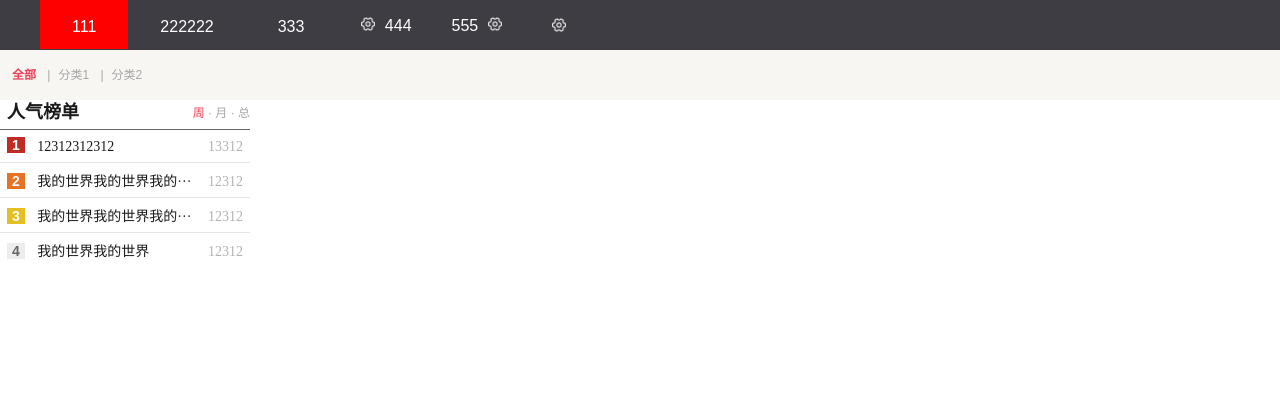
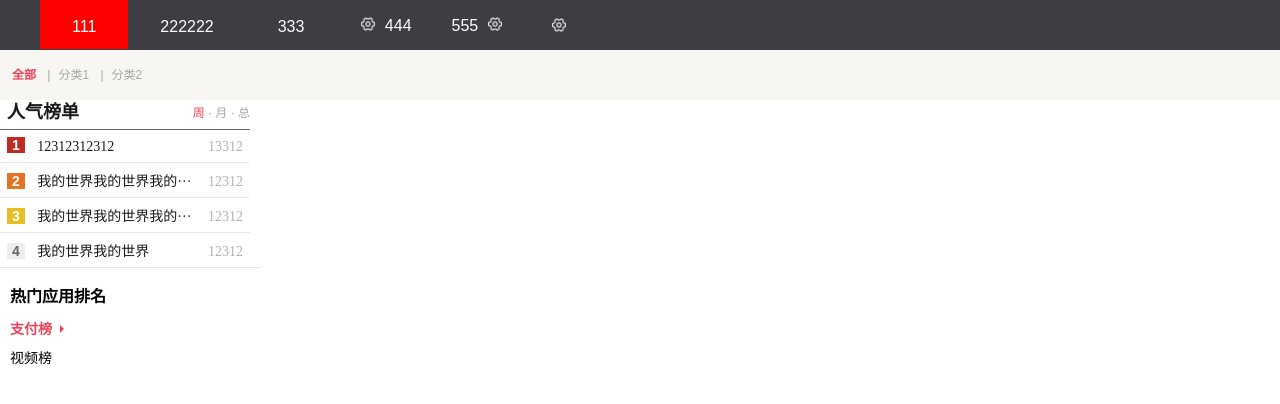
Before and after one commit to fracong/angular-web-component-utils, an Angular app: page / in a window 1280 px wide. Shown: the top 404 px of the page. Built offline with nearby package versions, Linux system fonts and the light colour scheme.

Commit message:
add vertical nav

```diff
--- a/src/app/app.module.ts
+++ b/src/app/app.module.ts
@@ -2,7 +2,7 @@
  * @Author: fracong
  * @Date: 2020-08-18 09:22:50
  * @LastEditors: fracong
- * @LastEditTime: 2020-08-20 09:56:48
+ * @LastEditTime: 2020-08-21 09:20:33
  */
 import { BrowserModule } from '@angular/platform-browser';
 import { NgModule } from '@angular/core';
@@ -14,6 +14,7 @@ import { NavSingleButtonComponent } from './nav/nav-single-button/nav-single-but
 import { RangkListComponent } from './list/ranking-list/ranking-list.component';
 import { RankingItemTitlePipe } from './list/ranking-list/ranking-item-title.pipe';
 import { NavCategoryComponent } from './nav/nav-category/nav-category.component';
+import { NavVerticalComponent } from './nav/nav-vertical/nav-vertical.component';
 
 @NgModule({
   declarations: [
@@ -22,7 +23,8 @@ import { NavCategoryComponent } from './nav/nav-category/nav-category.component'
     NavSingleButtonComponent,
     RangkListComponent,
     RankingItemTitlePipe,
-    NavCategoryComponent
+    NavCategoryComponent,
+    NavVerticalComponent
   ],
   imports: [
     BrowserModule,
--- a/src/app/index/index.component.html
+++ b/src/app/index/index.component.html
@@ -2,7 +2,7 @@
  * @Author: fracong
  * @Date: 2020-08-18 10:36:47
  * @LastEditors: fracong
- * @LastEditTime: 2020-08-20 17:48:24
+ * @LastEditTime: 2020-08-21 09:41:58
 -->
 <div class="fc-util">
     <div class="fc-top">
@@ -17,5 +17,6 @@
             [ifMore]="true"
             [ifTitleRight]="true">
         </app-ranking-list>
+        <app-nav-vertical [navInfo]="verticalNavInfo" [navItemList]="verticalNavList" (verticalNavNode)="changeVerticalNavList($event)"></app-nav-vertical>
     </div>
 </div>
--- a/src/app/index/index.component.ts
+++ b/src/app/index/index.component.ts
@@ -2,7 +2,7 @@
  * @Author: fracong
  * @Date: 2020-08-18 10:36:47
  * @LastEditors: fracong
- * @LastEditTime: 2020-08-21 09:07:51
+ * @LastEditTime: 2020-08-21 11:38:55
  */
 import { Component, OnInit } from '@angular/core';
 
@@ -18,6 +18,8 @@ export class IndexComponent implements OnInit {
   rankInfo: any;
   categoryNavInfo:any;
   categoryNavList: any;
+  verticalNavInfo:any;
+  verticalNavList:any;
 
   constructor() { }
 
@@ -94,6 +96,7 @@ export class IndexComponent implements OnInit {
     ];
     this.rankInfo = {
       title:'人气榜单',
+      rankingType:'popularityRanking',
       width: '250px',
       langZh: true,
       itemTitleSize:11,
@@ -156,6 +159,7 @@ export class IndexComponent implements OnInit {
     ]
 
     this.categoryNavInfo={
+      navType:'note',
       height: '50px',
       background:'#f7f6f2',
       fontSzie:'12px',
@@ -179,6 +183,30 @@ export class IndexComponent implements OnInit {
         title:'分类2',
       }
     ]
+
+    this.verticalNavInfo={
+      navType:'app',
+      title:'热门应用排名',
+      titleFontSize:'16px',
+      width:'250px',
+      activeColor: '#ed4259',
+      hoverColor:'#a6a6a6',
+      activeType:'payRanking',
+      itemFontSize:'14px',
+    }
+
+    this.verticalNavList=[
+      {
+        title:'支付榜',
+        margin:'15px',
+        type:'payRanking'
+      },
+      {
+        title:'视频榜',
+        margin:'15px',
+        type:'viewRanking'
+      }
+    ]
   }
 
   changeItemList(e: any) {
@@ -188,4 +216,7 @@ export class IndexComponent implements OnInit {
   changeCategoryNavList(e: any){
     console.info(e)
   }
+  changeVerticalNavList(e: any){
+    console.info(e)
+  }
 }
--- a/src/app/list/ranking-list/ranking-list.component.html
+++ b/src/app/list/ranking-list/ranking-list.component.html
@@ -2,7 +2,7 @@
  * @Author: fracong
  * @Date: 2020-08-19 16:21:30
  * @LastEditors: fracong
- * @LastEditTime: 2020-08-21 09:09:30
+ * @LastEditTime: 2020-08-21 09:31:49
 -->
 <ng-container>
     <div class="fc-util-rank-list"[ngStyle]="{'width':rankInfo.width}">
--- a/src/app/list/ranking-list/ranking-list.component.ts
+++ b/src/app/list/ranking-list/ranking-list.component.ts
@@ -2,7 +2,7 @@
  * @Author: fracong
  * @Date: 2020-08-19 16:21:30
  * @LastEditors: fracong
- * @LastEditTime: 2020-08-21 09:11:45
+ * @LastEditTime: 2020-08-21 11:39:47
  */
 import { Component, OnInit, Input, Output, EventEmitter } from '@angular/core';
 import { ListItem, RankInfo } from 'src/app/model/list-style/list-style.model';
@@ -28,6 +28,10 @@ export class RangkListComponent implements OnInit {
   changeRight(type: string) {
     if(this.rankInfo.rightActiveType == type) return;
     this.rankInfo.rightActiveType = type;
-    this.rankListRightNote.emit(type);
+    let backInfo = {
+      rankingType: this.rankInfo.rankingType,
+      type:type
+    };
+    this.rankListRightNote.emit(backInfo);
   }
 }
--- a/src/app/model/list-style/list-style.model.ts
+++ b/src/app/model/list-style/list-style.model.ts
@@ -2,9 +2,10 @@
  * @Author: fracong
  * @Date: 2020-08-20 09:15:31
  * @LastEditors: fracong
- * @LastEditTime: 2020-08-21 09:11:12
+ * @LastEditTime: 2020-08-21 11:36:34
  */
 export class RankInfo{
+    rankingType:string;
     title: string;
     width: string;
     langZh: boolean;
--- a/src/app/model/nav-style/nav-style.model.ts
+++ b/src/app/model/nav-style/nav-style.model.ts
@@ -2,7 +2,7 @@
  * @Author: fracong
  * @Date: 2020-08-18 11:43:03
  * @LastEditors: fracong
- * @LastEditTime: 2020-08-20 17:44:14
+ * @LastEditTime: 2020-08-21 11:34:09
  */
 export class CssStyle{
     navBgc:string;
@@ -28,6 +28,7 @@ export class NavItem{
 }
 
 export class NavCategoryInfo{
+    navType:string;
     height: string;
     background:string;
     fontSzie:string;
--- a/src/app/nav/nav-category/nav-category.component.ts
+++ b/src/app/nav/nav-category/nav-category.component.ts
@@ -2,7 +2,7 @@
  * @Author: fracong
  * @Date: 2020-08-20 13:45:45
  * @LastEditors: fracong
- * @LastEditTime: 2020-08-20 17:47:21
+ * @LastEditTime: 2020-08-21 11:34:34
  */
 import { Component, OnInit, Input, Output, EventEmitter } from '@angular/core';
 import { NavCategoryItem, NavCategoryInfo } from 'src/app/model/nav-style/nav-style.model';
@@ -25,7 +25,11 @@ export class NavCategoryComponent implements OnInit {
   changeNav(navKeyNum: number) {
     if (this.navInfo.activeNum == navKeyNum) return;
     this.navInfo.activeNum = navKeyNum;
-    this.categoryNavNode.emit(navKeyNum);
+    let backInfo = {
+      navType: this.navInfo.navType,
+      keyNum:navKeyNum
+    };
+    this.categoryNavNode.emit(backInfo);
   }
 
 }
--- /dev/null
+++ b/src/app/nav/nav-vertical/nav-vertical.component.html
@@ -0,0 +1,22 @@
+<!--
+ * @Author: fracong
+ * @Date: 2020-08-21 09:18:49
+ * @LastEditors: fracong
+ * @LastEditTime: 2020-08-21 11:23:13
+-->
+<ng-container>
+    <div class="fc-util-nav-vertical" [ngStyle]="{'width':navInfo.width,'background-color': navInfo.backgroundColor}">
+        <div class="nav-title">
+            <span [ngStyle]="{'font-size':navInfo.titleFontSize}">{{navInfo.title}}</span>
+        </div>
+        <ul class="nav-list">
+            <li *ngFor="let item of navItemList" class="nav-item" [ngStyle]="{'margin-bottom':item.margin}">
+                <a (mouseover)="item.isHover = true;" (mouseleave)="item.isHover = false;" (click)="changeItem(item.type)"
+                [ngStyle]="{'color': setItemColor(item.isHover, item.type)}">
+                    <span [ngStyle]="{'font-weight':(navInfo.activeType == item.type) ? 700 :400,'font-size':navInfo.itemFontSize}">{{item.title}}</span>
+                </a>
+                <span class="right-triangle" *ngIf="navInfo.activeType == item.type"></span>
+            </li>
+        </ul>
+    </div>
+</ng-container>
--- /dev/null
+++ b/src/app/nav/nav-vertical/nav-vertical.component.scss
@@ -0,0 +1,31 @@
+:host::ng-deep .fc-util-nav-vertical{
+    border-top: #e6e6e6 solid 1px;
+    // background-color: lightyellow;
+    padding-left: 10px;
+    font-family: PingFangSC-Regular,'-apple-system',Simsun;
+    .nav-title{
+        margin-top: 15px;
+        margin-bottom: 15px;
+        font-size: 14px;
+        font-weight: 600;
+    }
+    .nav-list{
+        .nav-item{
+            font: 14px/1 PingFangSC-Regular,'-apple-system',Simsun;
+            a{
+                width: 100%;
+            }
+        }
+    }
+    a{
+        text-decoration: none;
+        cursor: pointer;
+    }
+    ul{
+        margin: 0;
+        padding: 0;
+    }
+    li{
+        list-style: none outside none;
+    }
+}
--- /dev/null
+++ b/src/app/nav/nav-vertical/nav-vertical.component.ts
@@ -0,0 +1,39 @@
+/*
+ * @Author: fracong
+ * @Date: 2020-08-21 09:18:49
+ * @LastEditors: fracong
+ * @LastEditTime: 2020-08-21 11:32:47
+ */
+import { Component, OnInit, Input, Output, EventEmitter } from '@angular/core';
+
+@Component({
+  selector: 'app-nav-vertical',
+  templateUrl: './nav-vertical.component.html',
+  styleUrls: ['./nav-vertical.component.scss']
+})
+export class NavVerticalComponent implements OnInit {
+  @Input('navInfo') navInfo: any;
+  @Input('navItemList')  navItemList: any;
+  @Output('verticalNavNode') verticalNavNode = new EventEmitter<any>();
+
+  constructor() { }
+
+  ngOnInit() {
+  }
+
+  setItemColor(isHover:boolean, type: string){
+    let color = (this.navInfo.activeType == type && this.navInfo.activeColor)?this.navInfo.activeColor:((isHover &&  this.navInfo.activeType != type)? this.navInfo.hoverColor:undefined)
+    return color;
+  }
+
+  changeItem(type: string) {
+    if (this.navInfo.activeType == type) return;
+    this.navInfo.activeType = type;
+    let backInfo = {
+      navType: this.navInfo.navType,
+      type:type
+    };
+    this.verticalNavNode.emit(backInfo);
+  }
+
+}
--- a/src/styles.scss
+++ b/src/styles.scss
@@ -1 +1,12 @@
 /* You can add global styles to this file, and also import other style files */
+.right-triangle{
+    display: inline-block;
+    width: 0;
+    height: 0;
+    margin: -3px 0 0 8px;
+    vertical-align: middle;
+    border-top: 4px solid transparent;
+    border-right: 4px solid transparent;
+    border-bottom: 4px solid transparent;
+    border-left: 4px solid #ed4259;
+}
```
